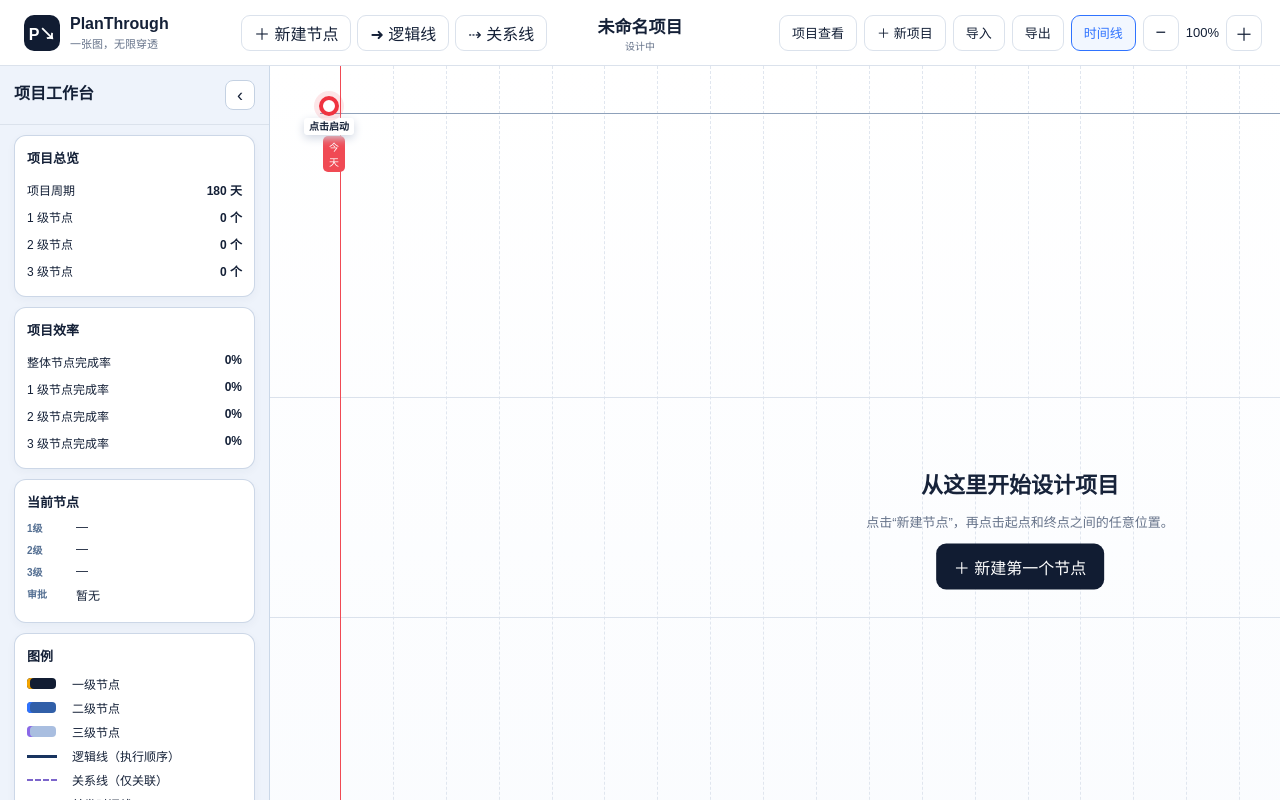
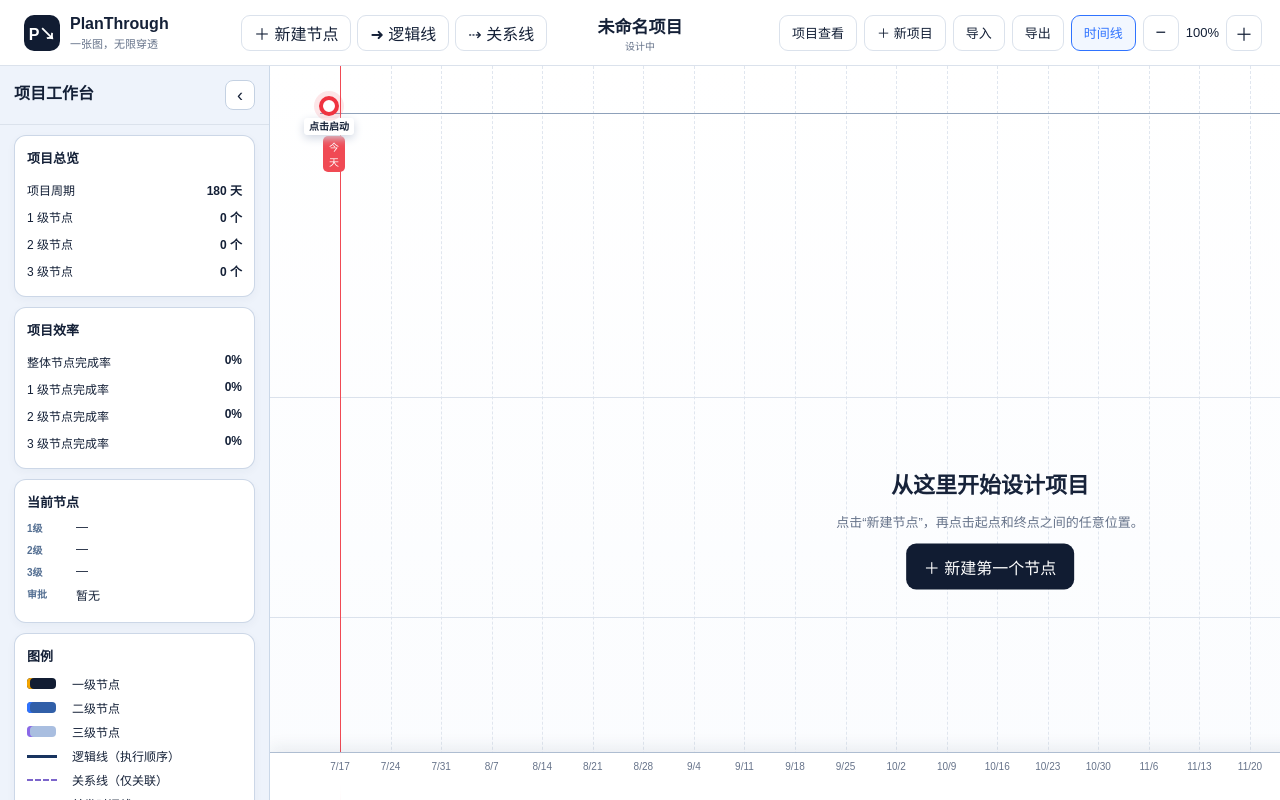
Before and after one commit to gohmadein/PlanThrough, a Next.js app: page / in a window 1280 px wide. Built offline with nearby package versions, Linux system fonts and the light colour scheme.

Commit message:
Fill canvas and add adaptive floating timeline

```diff
--- a/app/PlanTool.tsx
+++ b/app/PlanTool.tsx
@@ -296,6 +296,7 @@ export default function PlanTool() {
   const [toast, setToast] = useState("");
   const [celebrating, setCelebrating] = useState(false);
   const [today] = useState(() => dateString(new Date().getTime()));
+  const [viewportWidth, setViewportWidth] = useState(0);
   const dragRef = useRef<DragState | null>(null);
   const canvasRef = useRef<HTMLDivElement>(null);
   const importRef = useRef<HTMLInputElement>(null);
@@ -324,11 +325,19 @@ export default function PlanTool() {
     return () => window.clearTimeout(timer);
   }, [toast]);
 
+  useEffect(() => {
+    const syncViewport = () => setViewportWidth(window.innerWidth);
+    syncViewport();
+    window.addEventListener("resize", syncViewport);
+    return () => window.removeEventListener("resize", syncViewport);
+  }, []);
+
   const selected = project.nodes.find((node) => node.id === selectedId) || null;
   const editable = canEdit(project);
   const totalRange = Math.max(DAY, parseDate(project.end) - parseDate(project.start));
   const spanDays = Math.ceil(totalRange / DAY);
-  const canvasWidth = Math.max(1500, Math.round((spanDays < 60 ? 32 : spanDays < 370 ? 8 : 3.2) * spanDays * zoom));
+  const availableWidth = Math.max(900, viewportWidth - (overviewOpen ? 270 : 0) - (selected ? 370 : 0));
+  const canvasWidth = Math.max(availableWidth, Math.round((spanDays < 60 ? 32 : spanDays < 370 ? 8 : 3.2) * spanDays * zoom));
   const rootTop = 112;
   const dateX = (date: string, left = 70, width = canvasWidth - 140, start = project.start, end = project.end) => {
     const range = Math.max(DAY, parseDate(end) - parseDate(start));
@@ -494,6 +503,24 @@ export default function PlanTool() {
     return result;
   // eslint-disable-next-line react-hooks/exhaustive-deps
   }, [project.start, project.end, canvasWidth]);
+
+  const floatingAxis = useMemo(() => {
+    const detailLevel = zoom >= 1.65 ? 2 : zoom >= 1.25 ? 1 : 0;
+    if (!detailLevel || !layout.frames.length) return { ticks, label: `项目时间 · ${spanDays > 730 ? "年" : spanDays > 180 ? "月" : spanDays > 45 ? "周" : "日"}`, frame: null as Frame | null };
+    const selectedAncestors = new Set<string>();
+    let ancestor: PlanNode | undefined = selected || undefined;
+    while (ancestor) {
+      selectedAncestors.add(ancestor.id);
+      ancestor = ancestor.parentId ? project.nodes.find((node) => node.id === ancestor?.parentId) : undefined;
+    }
+    const candidates = layout.frames
+      .filter((frame) => frame.level <= detailLevel)
+      .sort((a, b) => Number(selectedAncestors.has(b.nodeId)) - Number(selectedAncestors.has(a.nodeId)) || b.level - a.level);
+    const frame = candidates[0];
+    if (!frame) return { ticks, label: "项目时间", frame: null as Frame | null };
+    const owner = project.nodes.find((node) => node.id === frame.nodeId);
+    return { ticks: frame.ticks, label: `${frame.axisLabel} · ${owner ? displayNumber(project, owner) : "局部节点"}`, frame };
+  }, [zoom, layout, ticks, selected, project, spanDays]);
 
   const updateNode = (id: string, changes: Partial<PlanNode>) => {
     setProject((current) => ({ ...current, nodes: current.nodes.map((node) => node.id === id ? { ...node, ...changes } : node) }));
@@ -789,6 +816,11 @@ export default function PlanTool() {
           ? <Overview project={project} activePath={activePath} onClose={() => setOverviewOpen(false)} />
           : <button className="overview-reopen" onClick={() => setOverviewOpen(true)}>项目总览 ›</button>}
         <div className="canvas-scroll" ref={canvasRef} onPointerDown={canvasPointerDown}>
+          {project.timelineVisible && <footer className={`floating-timeline ${floatingAxis.frame ? "local" : "global"}`} style={{ width: canvasWidth }}>
+            {floatingAxis.frame && <i className="floating-scope" style={{ left: floatingAxis.frame.x, width: floatingAxis.frame.width }} />}
+            {floatingAxis.ticks.map((tick) => <span key={`${tick.x}-${tick.label}`} style={{ left: tick.x }}>{tick.label}</span>)}
+            <b>{floatingAxis.label}</b>
+          </footer>}
           <div className={`canvas ${tool !== "select" ? "tool-active" : ""}`} style={{ width: canvasWidth, height: mainHeight }}>
             {project.timelineVisible && ticks.map((tick) => <div className="time-grid" key={`${tick.x}-${tick.label}`} style={{ left: tick.x }} />)}
             {project.categories.map((category, index) => (
@@ -859,10 +891,6 @@ export default function PlanTool() {
               );
             })}
 
-            {project.timelineVisible && <footer className="timeline-axis">
-              {ticks.map((tick) => <span key={`${tick.x}-${tick.label}`} style={{ left: tick.x }}>{tick.label}</span>)}
-              <b>时间轴 · {spanDays > 730 ? "年" : spanDays > 180 ? "月" : spanDays > 45 ? "周" : "日"}</b>
-            </footer>}
             {!project.nodes.length && <div className="empty-canvas"><b>从这里开始设计项目</b><p>点击“新建节点”，再点击起点和终点之间的任意位置。</p><button onClick={(event) => { event.stopPropagation(); setTool("node"); }}>＋ 新建第一个节点</button></div>}
           </div>
         </div>
--- a/app/extras.css
+++ b/app/extras.css
@@ -368,3 +368,56 @@
   text-overflow: ellipsis;
   white-space: nowrap;
 }
+
+.floating-timeline {
+  position: sticky;
+  top: calc(100% - 48px);
+  left: 0;
+  z-index: 31;
+  height: 48px;
+  margin-bottom: -48px;
+  overflow: hidden;
+  border-top: 1px solid #aebdd1;
+  background: rgba(255, 255, 255, 0.94);
+  box-shadow: 0 -5px 16px rgba(28, 49, 78, 0.08);
+  pointer-events: none;
+  backdrop-filter: blur(8px);
+}
+
+.floating-timeline span {
+  position: absolute;
+  top: 8px;
+  z-index: 2;
+  transform: translateX(-50%);
+  color: #66738a;
+  font-size: 10px;
+  white-space: nowrap;
+}
+
+.floating-timeline > b {
+  position: sticky;
+  left: calc(100vw - 190px);
+  top: 29px;
+  z-index: 3;
+  display: inline-block;
+  padding: 2px 7px;
+  border-radius: 5px;
+  background: rgba(255, 255, 255, 0.9);
+  color: #31435f;
+  font-size: 10px;
+  white-space: nowrap;
+}
+
+.floating-scope {
+  position: absolute;
+  top: 0;
+  bottom: 0;
+  z-index: 1;
+  border-right: 1px solid rgba(47, 115, 255, 0.42);
+  border-left: 1px solid rgba(47, 115, 255, 0.42);
+  background: rgba(47, 115, 255, 0.075);
+}
+
+.floating-timeline.local {
+  border-top-color: rgba(47, 115, 255, 0.65);
+}
```
Also changed, not shown: 1 other file (tests, documents, lock files or other folders).
